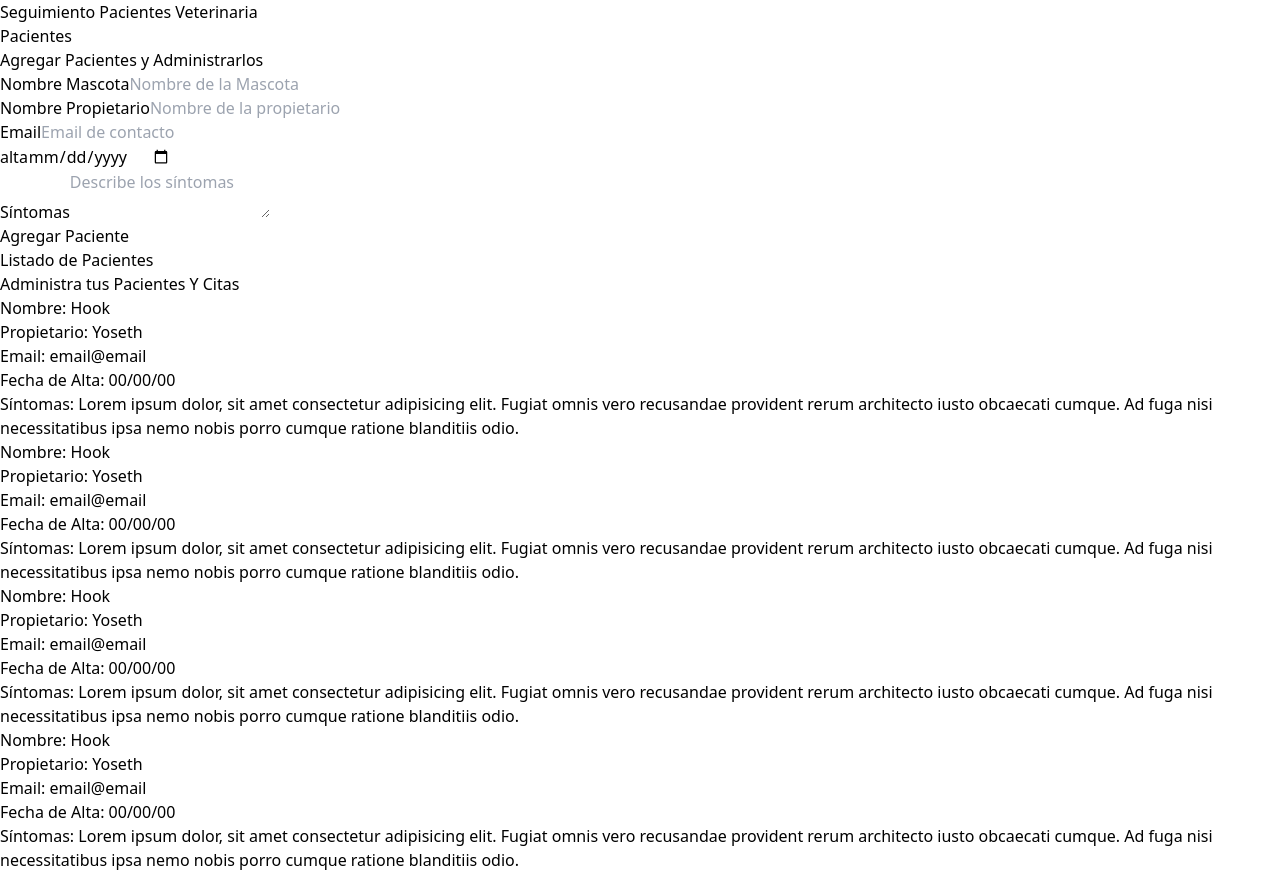
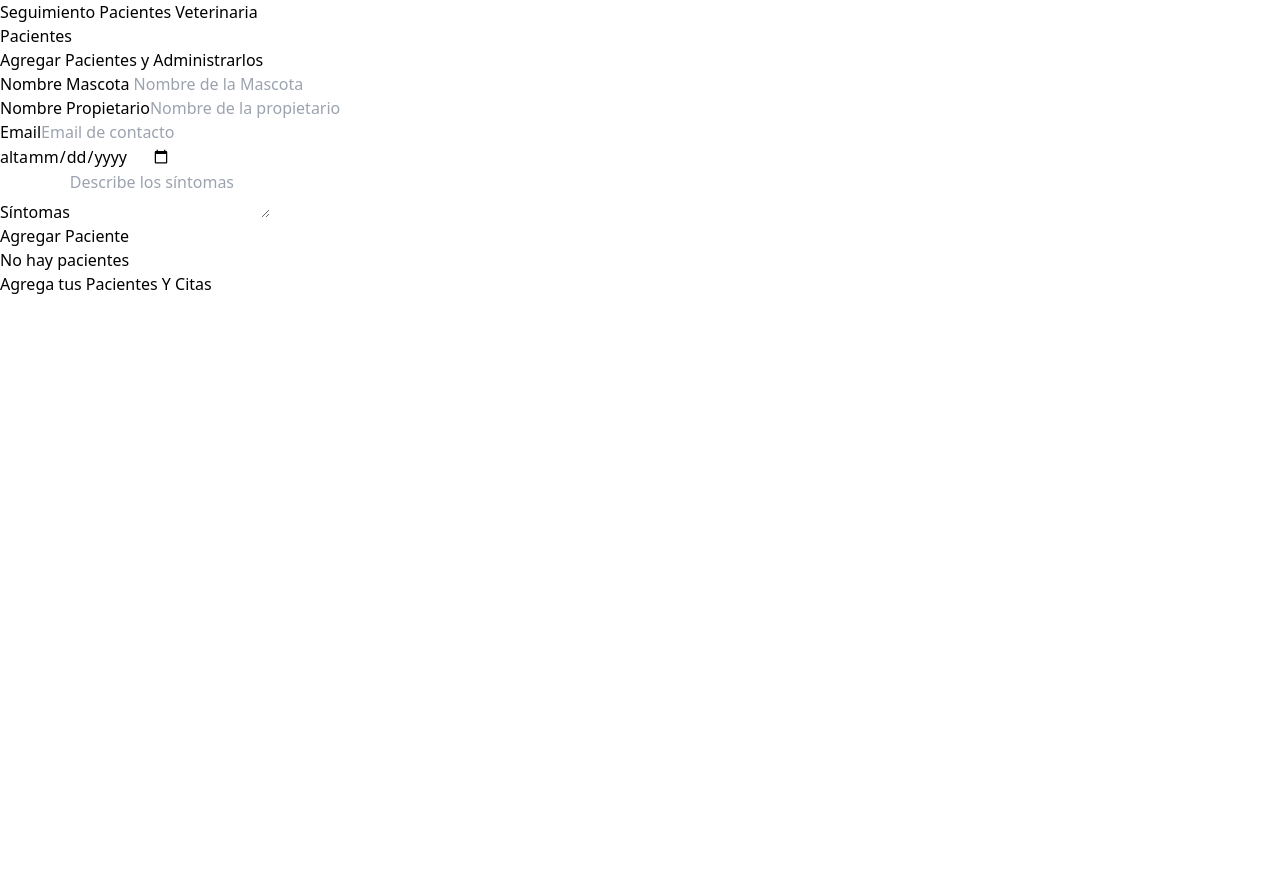
Before and after one commit to wilfranr/citas-react, a React (Vite) app: page / in a window 1280 px wide. After the commit the page ends 800 px from the top, so only its background shows below. Built offline with nearby package versions, Linux system fonts and the light colour scheme.

Commit message:
Creada lista de pacientes

```diff
--- a/src/App.jsx
+++ b/src/App.jsx
@@ -1,15 +1,24 @@
+import { useState } from "react";
 import Header from './components/Header'
 import Formulario from './components/Formulario'
 import ListadoPacientes from './components/ListadoPacientes'
 
 function App() {
 
+  const [pacientes, setPacientes] = useState([]);
+
   return (
     <div className='container mx-auto mt-20'>
-      <Header />
+      <Header
+      />
       <div className='mt-12 md:flex'>
-        <Formulario />
-        <ListadoPacientes />
+        <Formulario
+          pacientes={pacientes}
+          setPacientes={setPacientes}
+        />
+        <ListadoPacientes
+          pacientes={pacientes}
+        />
       </div>
     </div>
   )
--- /dev/null
+++ b/src/components/Error.jsx
@@ -0,0 +1,10 @@
+const Error = ({children}) => {
+
+    return (
+        <div className="bg-red-100 border border-red-400 text-red-700 px-4 py-3 rounded relative" role="alert">
+            {children}
+        </div>
+    )
+}
+
+export default Error
--- a/src/components/Formulario.jsx
+++ b/src/components/Formulario.jsx
@@ -1,4 +1,51 @@
-const Formulario = () => {
+import { useState, useEffect } from "react";
+import Error from "./Error";
+
+const Formulario = ({ pacientes, setPacientes }) => {
+  const [nombre, setNombre] = useState(""); //nombre del usuario
+  const [propietario, setPropietario] = useState("");   //nombre del propietario
+  const [email, setEmail] = useState(""); //email del usuario
+  const [fecha, setFecha] = useState(""); //fecha de alta del usuario
+  const [sintomas, setSintomas] = useState("");  //sintomas del usuario
+  const [error, setError] = useState(false); // para mostrar el error en caso de que no se haya llenado el campo
+
+  const generarId = () => { //genera un id unico para cada paciente
+    const random = Math.random().toString(36).substr(2); //genera un numero aleatorio
+    const fecha = Date.now().toString(36) //genera una fecha aleatoria
+    return(`${random}${fecha}`) //devuelve el id
+  }
+
+  const handleSubmit = (e) => {  // e = evento
+    e.preventDefault(); // evita que se recargue la pagina
+    if (
+      nombre === "" ||  // si el nombre esta vacio
+      propietario === "" || // si el propietario esta vacio
+      email === "" || // si el email esta vacio
+      fecha === "" || // si la fecha esta vacio
+      sintomas === "" // si los sintomas estan vacios
+    ) {
+      setError(true); // Si alguno de los campos está vacío, se activa el error
+      return; // Y se detiene la ejecución del código
+    }
+    setError(false);  // Si no hay error, se limpia el error
+    const objetoPaciente = { // se crea un objeto con los datos del paciente
+      nombre,
+      propietario,
+      email,
+      fecha,
+      sintomas,
+      id: generarId()
+    }
+    setPacientes([...pacientes, objetoPaciente]); // se agrega el paciente al array de pacientes
+
+    // se limpian los campos
+    setNombre('')
+    setPropietario('')
+    setEmail('')
+    setFecha('')
+    setSintomas('')
+
+  }
   return (
     <div className="md:w-1/2 lg:w-2/5">
         <h1 className="font-black text-3xl text-center ">
@@ -8,31 +55,31 @@
           Agregar Pacientes y {' '}
           <span className="text-indigo-600 font-bold ">Administrarlos</span>
         </p>
-        <form className="bg-white shadow-md rounded-lg py-10 px-5 mb-10">
-
+        <form onSubmit={handleSubmit} className="bg-white shadow-md rounded-lg py-10 px-5 mb-10">
+          {error && <Error><p>Todos los campos son obligatorios</p></Error>}
           <div>
-            <label className="block text-gray-700 uppercase font-bold" htmlFor="mascota">Nombre Mascota</label>
-            <input id="mascota" className="border-2 w-full p-2 mt-2 placeholder-gray-400 rounded-md" type="text" placeholder="Nombre de la Mascota" />
+            <label className="block text-gray-700 uppercase font-bold" htmlFor="mascota">Nombre Mascota </label>
+            <input id="mascota" className="border-2 w-full p-2 mt-2 placeholder-gray-400 rounded-md" type="text" placeholder="Nombre de la Mascota" value={nombre} onChange={ (e) => setNombre(e.target.value) }/>
           </div>
 
           <div className="mt-5">
             <label className="block text-gray-700 uppercase font-bold" htmlFor="propietario">Nombre Propietario</label>
-            <input id="propietario" className="border-2 w-full p-2 mt-2 placeholder-gray-400 rounded-md" type="text" placeholder="Nombre de la propietario" />
+            <input id="propietario" className="border-2 w-full p-2 mt-2 placeholder-gray-400 rounded-md" type="text" placeholder="Nombre de la propietario" value={propietario} onChange={ (e) => setPropietario(e.target.value) }/>
           </div>
 
           <div className="mt-5">
             <label className="block text-gray-700 uppercase font-bold" htmlFor="email">Email</label>
-            <input id="email" className="border-2 w-full p-2 mt-2 placeholder-gray-400 rounded-md" type="email" placeholder="Email de contacto" />
+            <input id="email" className="border-2 w-full p-2 mt-2 placeholder-gray-400 rounded-md" type="email" placeholder="Email de contacto" value={email} onChange={ (e) => setEmail(e.target.value) }/>
           </div>
 
           <div className="mt-5">
             <label className="block text-gray-700 uppercase font-bold" htmlFor="alta">alta</label>
-            <input id="alta" className="border-2 w-full p-2 mt-2 placeholder-gray-400 rounded-md" type="date"/>
+            <input id="alta" className="border-2 w-full p-2 mt-2 placeholder-gray-400 rounded-md" type="date" value={fecha} onChange={ (e) => setFecha(e.target.value) }/>
           </div>
 
           <div className="mt-5">
             <label className="block text-gray-700 uppercase font-bold" htmlFor="sintomas">Síntomas</label>
-            <textarea className="border-2 w-full p-2 mt-2 placeholder-gray-400 rounded-md" name="sintomas" id="sintomas" placeholder="Describe los síntomas"></textarea>
+            <textarea className="border-2 w-full p-2 mt-2 placeholder-gray-400 rounded-md" name="sintomas" id="sintomas" placeholder="Describe los síntomas" value={sintomas} onChange={ (e) => setSintomas(e.target.value) }></textarea>
           </div>
           <input className="bg-indigo-600 w-full p-3 uppercase font-bold hover:bg-indigo-700 mt-5 text-white cursor-pointer transition-all" type="submit" value="Agregar Paciente" />
 
--- a/src/components/ListadoPacientes.jsx
+++ b/src/components/ListadoPacientes.jsx
@@ -1,9 +1,12 @@
 import Pacientes from "./Pacientes"
 
-const ListadoPacientes = () => {
+const ListadoPacientes = ({ pacientes }) => {
+
   return (
     <div className="ml-2 md:w-1/2 lg:w-3/5 md:h-screen overflow-y-scroll">
 
+      {pacientes && pacientes.length ? (
+        <>
           <h2 className="font-black text-3xl text-center">
             Listado de Pacientes
           </h2>
@@ -11,10 +14,30 @@
             Administra tus {' '}
             <span className="text-indigo-600 font-bold">Pacientes Y Citas</span>
           </p>
-        <Pacientes></Pacientes>
-        <Pacientes></Pacientes>
-        <Pacientes></Pacientes>
-        <Pacientes></Pacientes>
+
+          {pacientes.map(paciente => (
+
+            <Pacientes
+              key={paciente.id}
+              paciente={paciente}
+            />
+
+          ))}
+
+        </>
+      ) : (
+        <>
+          <h2 className="font-black text-3xl text-center">
+            No hay pacientes
+          </h2>
+          <p className="text-xl mt-5 mb-10 text-center">
+            Agrega tus {' '}
+            <span className="text-indigo-600 font-bold">Pacientes Y Citas</span>
+          </p>
+
+
+        </>
+      )}
 
     </div>
   )
--- a/src/components/Pacientes.jsx
+++ b/src/components/Pacientes.jsx
@@ -1,20 +1,21 @@
-const Pacientes = () => {
+const Pacientes = ({paciente}) => {
+    const { nombre, propietario, email, fecha, sintomas } = paciente;
     return (
-        <div className="mt-3 bg-white shadow-md px-5 py-10 rounded-xl">
+        <div className="mx-5 my-10 bg-white shadow-md px-5 py-10 rounded-xl">
             <p className="font-bold mb-3 text-gray-700 uppercase">Nombre: {' '}
-                <span className="font-normal normal-case">Hook</span>
+                <span className="font-normal normal-case">{nombre}</span>
             </p>
             <p className="font-bold mb-3 text-gray-700 uppercase">Propietario: {' '}
-                <span className="font-normal normal-case">Yoseth</span>
+                <span className="font-normal normal-case">{propietario}</span>
             </p>
             <p className="font-bold mb-3 text-gray-700 uppercase">Email: {' '}
-                <span className="font-normal normal-case">email@email</span>
+                <span className="font-normal normal-case">{email}</span>
             </p>
             <p className="font-bold mb-3 text-gray-700 uppercase">Fecha de Alta: {' '}
-                <span className="font-normal normal-case">00/00/00</span>
+                <span className="font-normal normal-case">{fecha}</span>
             </p>
             <p className="font-bold mb-3 text-gray-700 uppercase">Síntomas: {' '}
-                <span className="font-normal normal-case">Lorem ipsum dolor, sit amet consectetur adipisicing elit. Fugiat omnis vero recusandae provident rerum architecto iusto obcaecati cumque. Ad fuga nisi necessitatibus ipsa nemo nobis porro cumque ratione blanditiis odio.</span>
+                <span className="font-normal normal-case">{sintomas}</span>
             </p>
         </div>
     )
--- a/tailwind.config.js
+++ b/tailwind.config.js
@@ -1,6 +1,5 @@
 module.exports = {
   purge: ["./index.html", "./src/**/*.js", "./src/**/*.jsx", "./src/**/*.ts", "./src/**/*.tsx"],
-  darkMode: false, // or 'media' or 'class'
   content: [],
   theme: {
     extend: {},
```
Lines whose indentation alone changed are shown as unchanged.
